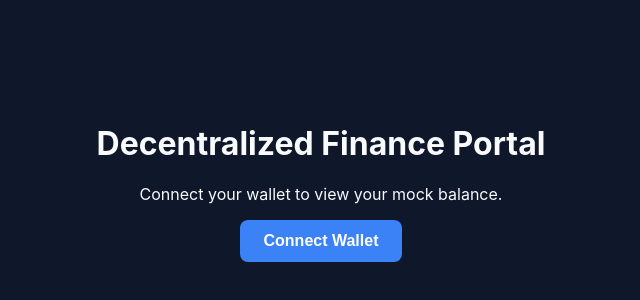
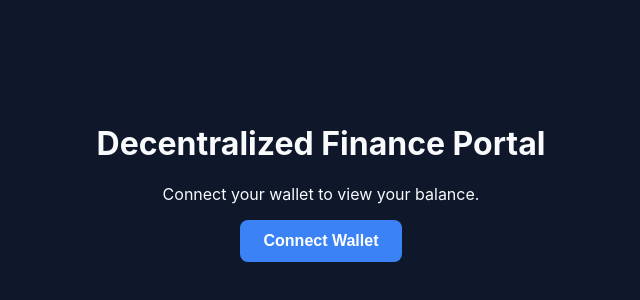
Before and after one commit to fred78-sys/by, a website: page popup.html in a window 1280 px wide. Shown: the part 218-518 px from the top of the page, 319-959 px from the left. Drawn offline with Linux system fonts and the light colour scheme.

Commit message:
Update popup.html

```diff
--- a/popup.html
+++ b/popup.html
@@ -11,7 +11,7 @@
   <!-- Main Application UI -->
   <div class="main-container">
     <h1>Decentralized Finance Portal</h1>
-    <p>Connect your wallet to view your mock balance.</p>
+    <p>Connect your wallet to view your balance.</p>
     <button id="openModalBtn">Connect Wallet</button>
   </div>
 
```
